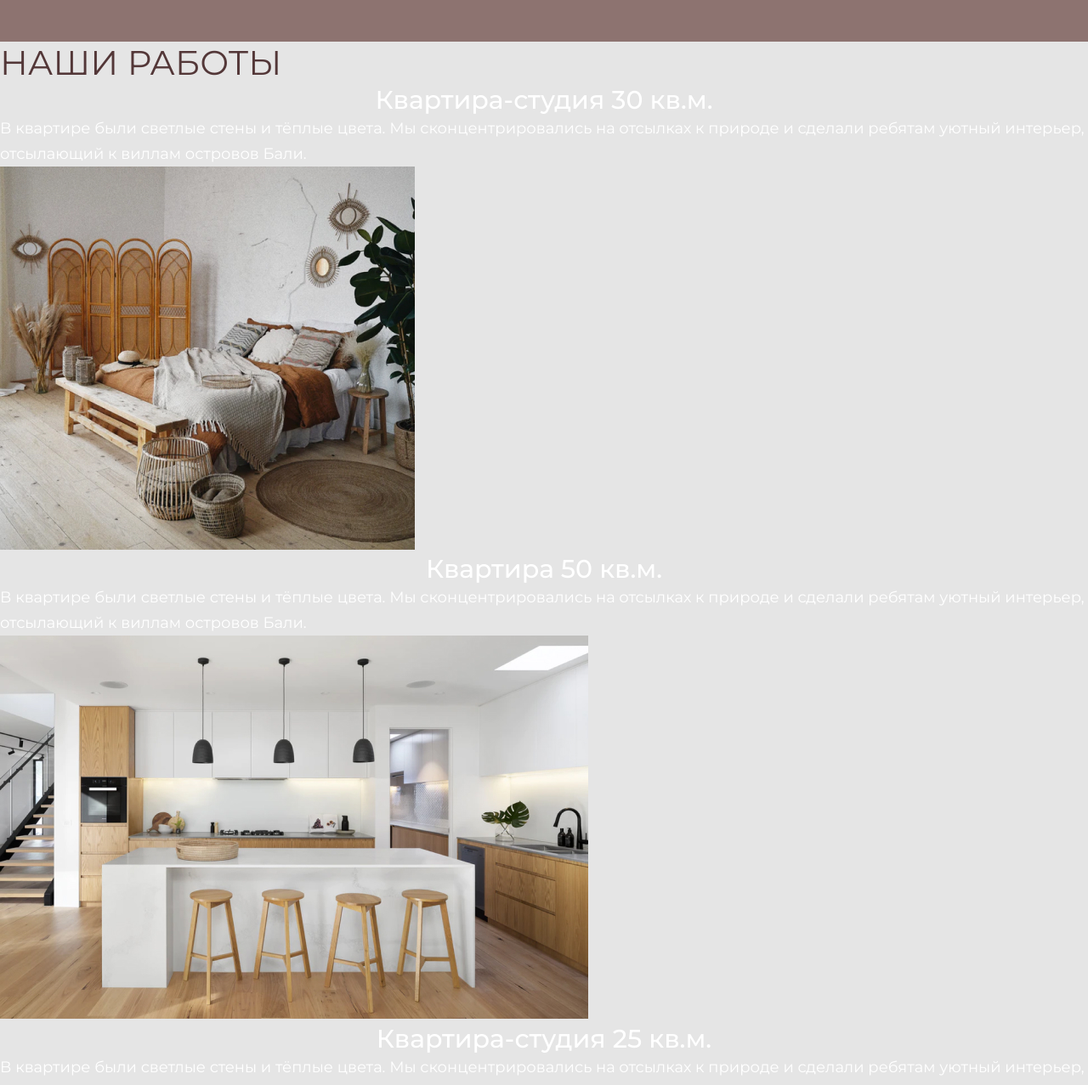
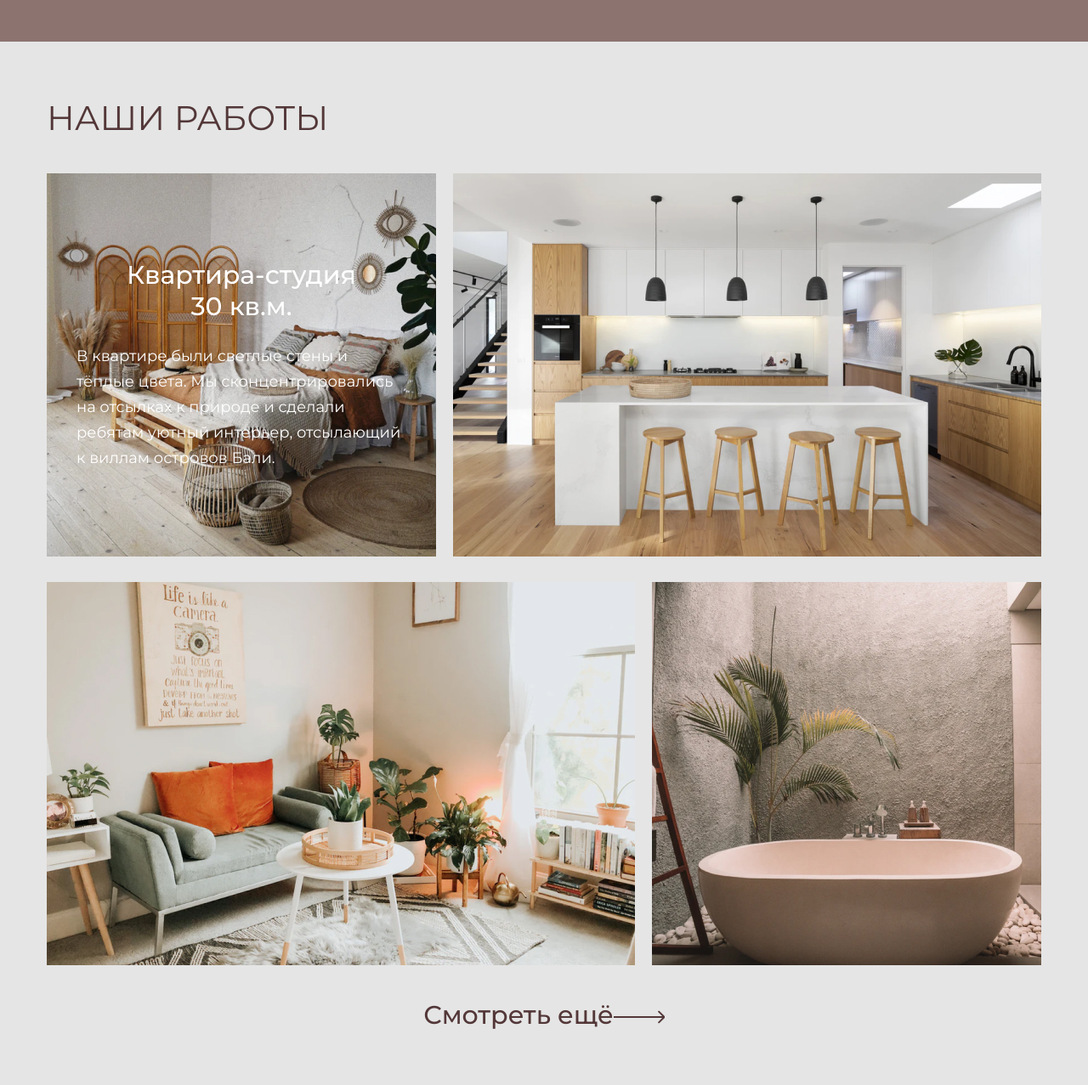
Before and after one commit to KhokhlovKirill/scandi, a plain HTML site: page src/index.html in a window 1280 px wide. Shown: the part 1580-2857 px from the top of the page at 85% size. Drawn offline with Linux system fonts and the light colour scheme.

Commit message:
Added styles for portfolio section
- Added styles for portfolio section
- Added some changes in index.html

```diff
--- a/src/css/style.css
+++ b/src/css/style.css
@@ -48,6 +48,11 @@ ul, ol {
     padding: 0;
 }
 
+p {
+    margin: 0;
+    padding: 0;
+}
+
 body {
     font-family: Montserrat, sans-serif;
     background-color: #E5E5E5;
@@ -73,8 +78,19 @@ body {
     color: #533738;
 }
 
+.visually-hidden {
+    display: none;
+}
+
 .container {
     max-width: 1065px;
+
+    margin: 0 auto;
+    padding: 0 15px;
+}
+
+.container-large {
+    max-width: 1200px;
 
     margin: 0 auto;
     padding: 0 15px;
@@ -269,7 +285,65 @@ body {
 /* / About Us */
 
 /* Portfolio */
+.portfolio-container {
+    display: flex;
+    flex-direction: column;
+}
+
+.portfolio-h2 {
+    align-self: flex-start;
+
+    margin-top: 65px;
+    margin-bottom: 40px;
+}
+
+.portfolio-list {
+    display: flex;
+    flex-wrap: wrap;
+    justify-content: space-between;
+    row-gap: 30px;
+
+    margin-bottom: 40px;
+}
+
+.portfolio-list-item {
+    display: flex;
+    flex-direction: column;
+    justify-content: center;
+    align-items: center;
+
+    height: 451px;
+
+    padding: 0 35px;
+}
+
+.portfolio-list-item1 {
+    width: 458px;
+
+    background-image: url("../images/portfolio/1st-flat.jpg");
+}
+
+.portfolio-list-item2 {
+    width: 692px;
+
+    background-image: url("../images/portfolio/2nd-flat.jpg");
+}
+
+.portfolio-list-item3 {
+    width: 692px;
+
+    background-image: url("../images/portfolio/3rd-flat.jpg");
+}
+
+.portfolio-list-item4 {
+    width: 458px;
+
+    background-image: url("../images/portfolio/4th-flat.jpg");
+}
+
 .portfolio-list-item-name {
+    margin-bottom: 25px;
+
     font-style: normal;
     font-weight: 500;
     font-size: 30px;
@@ -288,6 +362,10 @@ body {
 }
 
 .portfolio-link {
+    align-self: center;
+
+    margin-bottom: 65px;
+
     font-style: normal;
     font-weight: 500;
     font-size: 30px;
--- a/src/index.html
+++ b/src/index.html
@@ -78,36 +78,45 @@
             </div>
     </section>
     <section class="portfolio" id="portfolio">
+        <div class="container-large portfolio-container">
             <h2 class="portfolio-h2 h2">Наши работы</h2>
             <ul class="portfolio-list">
                 <li class="portfolio-list-item portfolio-list-item1">
-                <h3 class="portfolio-list-item-name">Квартира-студия 30 кв.м.</h3>
+                    <h3 class="portfolio-list-item-name">Квартира-студия<br> 30 кв.м.</h3>
                     <p class="portfolio-list-item-description">В квартире были светлые стены и тёплые цвета. Мы
                         сконцентрировались на отсылках к природе и сделали ребятам уютный интерьер, отсылающий к виллам
                         островов Бали.</p>
                     <img src="images/portfolio/1st-flat.jpg" alt="Дизайн спальной комнаты"
-                     class="portfolio-list-item-image"></li>
+                         class="portfolio-list-item-image visually-hidden"></li>
                 <li class="portfolio-list-item portfolio-list-item2">
-                <h3 class="portfolio-list-item-name">Квартира 50 кв.м.</h3>
-                <p class="portfolio-list-item-description">В квартире были светлые стены и тёплые цвета. Мы
+                    <h3 class="portfolio-list-item-name visually-hidden">Квартира<br> 50 кв.м.</h3>
+                    <p class="portfolio-list-item-description visually-hidden">В квартире были светлые стены и тёплые
+                        цвета. Мы
                         сконцентрировались на отсылках к природе и сделали ребятам уютный интерьер, отсылающий к виллам
                         островов Бали.</p>
-                <img src="images/portfolio/2nd-flat.jpg" alt="Дизайн кухни" class="portfolio-list-item-image"></li>
+                    <img src="images/portfolio/2nd-flat.jpg" alt="Дизайн кухни"
+                         class="portfolio-list-item-image visually-hidden"></li>
                 <li class="portfolio-list-item portfolio-list-item3">
-                <h3 class="portfolio-list-item-name">Квартира-студия 25 кв.м.</h3>
-                <p class="portfolio-list-item-description">В квартире были светлые стены и тёплые цвета. Мы
+                    <h3 class="portfolio-list-item-name visually-hidden">Квартира-студия<br> 25 кв.м.</h3>
+                    <p class="portfolio-list-item-description visually-hidden">В квартире были светлые стены и тёплые
+                        цвета. Мы
                         сконцентрировались на отсылках к природе и сделали ребятам уютный интерьер, отсылающий к виллам
                         островов Бали.</p>
-                <img src="images/portfolio/3rd-flat.jpg" alt="Дизайн гостиной" class="portfolio-list-item-image"></li>
+                    <img src="images/portfolio/3rd-flat.jpg" alt="Дизайн гостиной"
+                         class="portfolio-list-item-image visually-hidden">
+                </li>
                 <li class="portfolio-list-item portfolio-list-item4">
-                <h3 class="portfolio-list-item-name">Квартира 20 кв.м.</h3>
-                <p class="portfolio-list-item-description">В квартире были светлые стены и тёплые цвета. Мы
+                    <h3 class="portfolio-list-item-name visually-hidden">Квартира<br> 20 кв.м.</h3>
+                    <p class="portfolio-list-item-description visually-hidden">В квартире были светлые стены и тёплые
+                        цвета. Мы
                         сконцентрировались на отсылках к природе и сделали ребятам уютный интерьер, отсылающий к виллам
                         островов Бали.</p>
-                <img src="images/portfolio/4th-flat.jpg" alt="Дизайн ванной комнаты" class="portfolio-list-item-image">
+                    <img src="images/portfolio/4th-flat.jpg" alt="Дизайн ванной комнаты"
+                         class="portfolio-list-item-image visually-hidden">
                 </li>
             </ul>
             <a class="portfolio-link" href="">Смотреть ещё</a>
+        </div>
     </section>
     <section class="team" id="team">
         <h2 class="team-h2 h2">Команда</h2>
```
Lines whose indentation alone changed are shown as unchanged.
